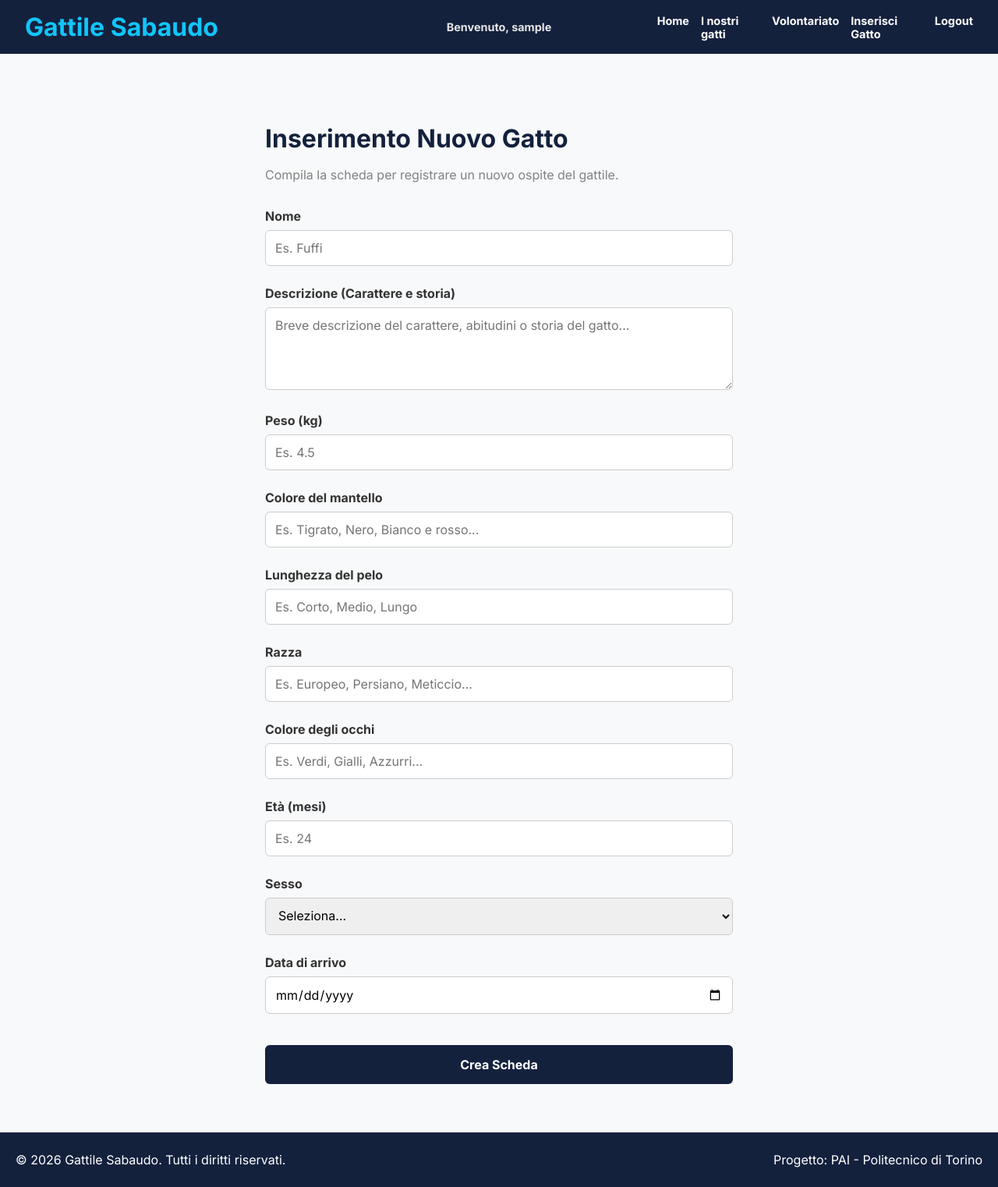
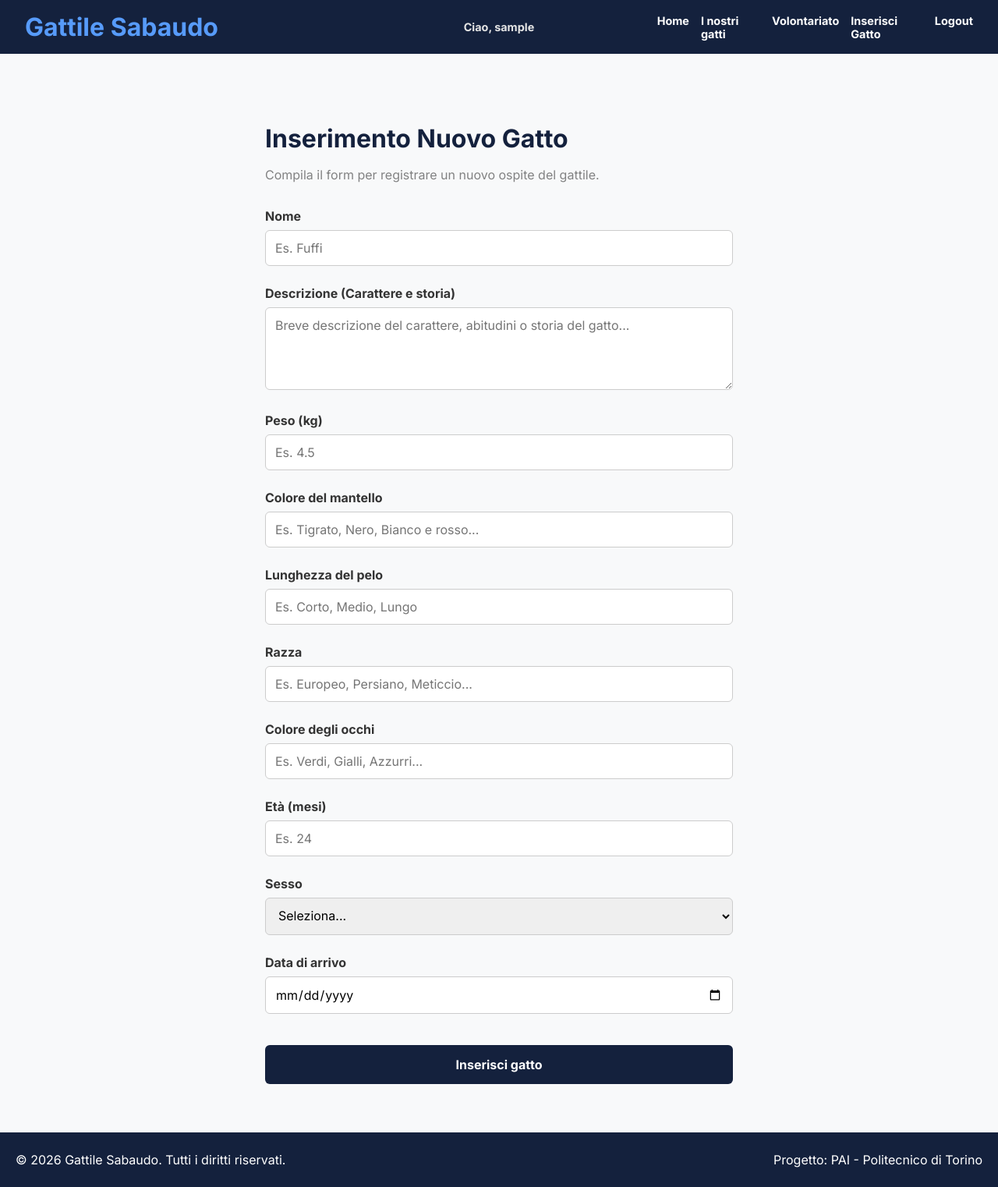
Before and after one commit to drainiel/gattile, a PHP site: page /inserimento.php in a window 1280 px wide. Shown: the whole page at 78% size. Run offline with PHP 8.4, Linux system fonts and the light colour scheme; the visitor is signed in with stand-in values (Sample User, id 1).

Commit message:
minor fix

```diff
--- a/css/style.css
+++ b/css/style.css
@@ -2,7 +2,7 @@
 
 :root {
     /* Colori Base */
-    --primary-color: #11c5fc;
+    --primary-color: #579bfa;
     --secondary-color: #14213d;
     --bg-color: #f8f9fa;
     --text-color: #333333;
@@ -126,7 +126,9 @@ nav a {
 }
 
 nav a:hover {
-    color: var(--primary-color);
+    text-decoration: underline;
+    text-underline-offset: 4px;
+    text-decoration-thickness: 1.5px;
 }
 
 .form-container {
@@ -222,6 +224,7 @@ button[type="button"]:hover {
 }
 
 .alert {
+    display: block;
     padding: var(--spacing-lg);
     margin-bottom: var(--spacing-xl);
     border: 1px solid transparent;
--- a/includes/header.php
+++ b/includes/header.php
@@ -13,6 +13,7 @@ if (session_status() === PHP_SESSION_NONE) {
     <link rel="preconnect" href="https://fonts.googleapis.com">
     <link rel="preconnect" href="https://fonts.gstatic.com" crossorigin>
     <link href="https://fonts.googleapis.com/css2?family=Inter:wght@400;700&display=swap" rel="stylesheet">
+    <link rel="icon" type="image/svg+xml" href="images/fav-icon.svg">
     <link rel="stylesheet" href="css/style.css">
 </head>
 <body>
@@ -22,7 +23,7 @@ if (session_status() === PHP_SESSION_NONE) {
         </div>
         <div class="user-status">
             <?php if (isset($_SESSION['username'])): ?>
-                <span>Benvenuto, <?php echo htmlspecialchars($_SESSION['username']); ?></span>
+                <span>Ciao, <?php echo htmlspecialchars($_SESSION['username']); ?></span>
             <?php else: ?>
                 <span>Non loggato</span>
             <?php endif; ?>
--- a/inserimento.php
+++ b/inserimento.php
@@ -31,7 +31,7 @@ if ($_SERVER['REQUEST_METHOD'] === 'POST') {
             $stmt = $pdo->prepare("INSERT INTO gatti (nome, descrizione, peso, colore_mantello, lunghezza_pelo, razza, colore_occhi, eta, sesso, data_arrivo) VALUES (?, ?, ?, ?, ?, ?, ?, ?, ?, ?)");
             $stmt->execute([$nome, $descrizione, $peso, $colore_mantello, $lunghezza_pelo, $razza, $colore_occhi, $eta, $sesso, $data_arrivo]);
 
-            $success = "Scheda gatto creata con successo! L'immagine placeholder è stata assegnata automaticamente.";
+            $success = "Nuovo gatto inserito con successo!";
         } catch (Exception $e) {
             $error = "Errore durante l'inserimento: " . $e->getMessage();
         }
@@ -43,7 +43,7 @@ require_once 'includes/header.php';
 
 <section class="form-container mt-2 mb-2" style="max-width: 600px;">
     <h2 class="auth-title">Inserimento Nuovo Gatto</h2>
-    <p class="auth-subtitle">Compila la scheda per registrare un nuovo ospite del gattile.</p>
+    <p class="auth-subtitle">Compila il form per registrare un nuovo ospite del gattile.</p>
 
     <?php if ($error): ?>
         <output class="alert alert-error"><?php echo htmlspecialchars($error); ?></output>
@@ -100,7 +100,7 @@ require_once 'includes/header.php';
             <input type="date" name="data_arrivo" id="data_arrivo" required>
         </div>
 
-        <button type="submit" id="btn-inserisci">Crea Scheda</button>
+        <button type="submit" id="btn-inserisci">Inserisci gatto</button>
     </form>
 </section>
 
--- a/volontariato.php
+++ b/volontariato.php
@@ -28,9 +28,10 @@ $fasce_orarie = [
     <h2 class="auth-title">Prenota Turno di Volontariato</h2>
     <p class="auth-subtitle">Seleziona una fascia oraria. Massimo 2 volontari per fascia.</p>
 
+    <output id="js-error-volontariato" class="alert alert-error" style="display:none; width: 50%; margin: 0 auto 20px auto;"></output>
+    <output id="js-success-volontariato" class="alert alert-success" style="display:none; width: 50%; margin: 0 auto 20px auto;"></output>
+
     <form id="form-volontariato" onsubmit="return prenotaTurno(event)" style="display: flex; flex-wrap: wrap; gap: 20px; align-items: flex-end; justify-content: center;">
-        <output id="js-error-volontariato" class="alert alert-error" style="display:none; width: 100%;"></output>
-        <output id="js-success-volontariato" class="alert alert-success" style="display:none; width: 100%;"></output>
 
         <input type="hidden" id="utente_id" value="<?php echo htmlspecialchars($utente_id); ?>">
 
```
Also changed, not shown: index.php (+2 -0 lines), images/fav-icon.svg (added), 1 other file.
